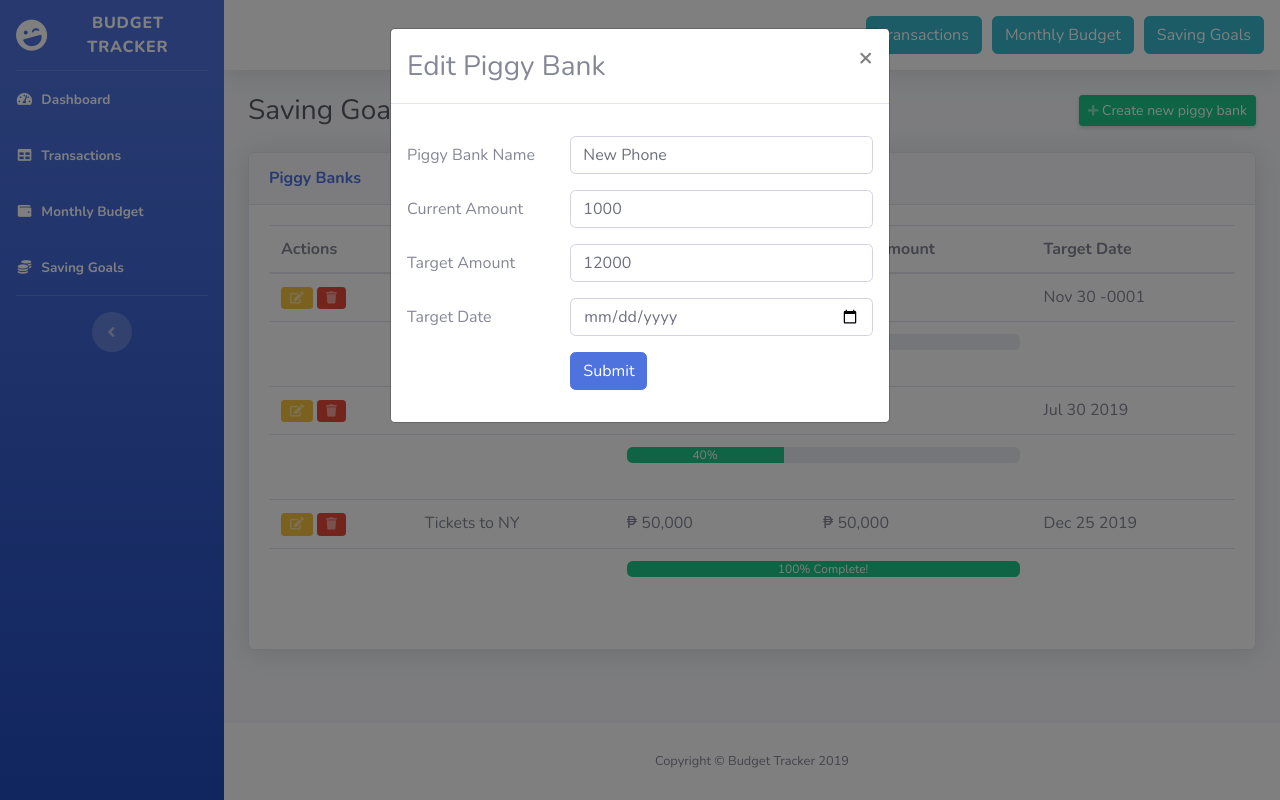
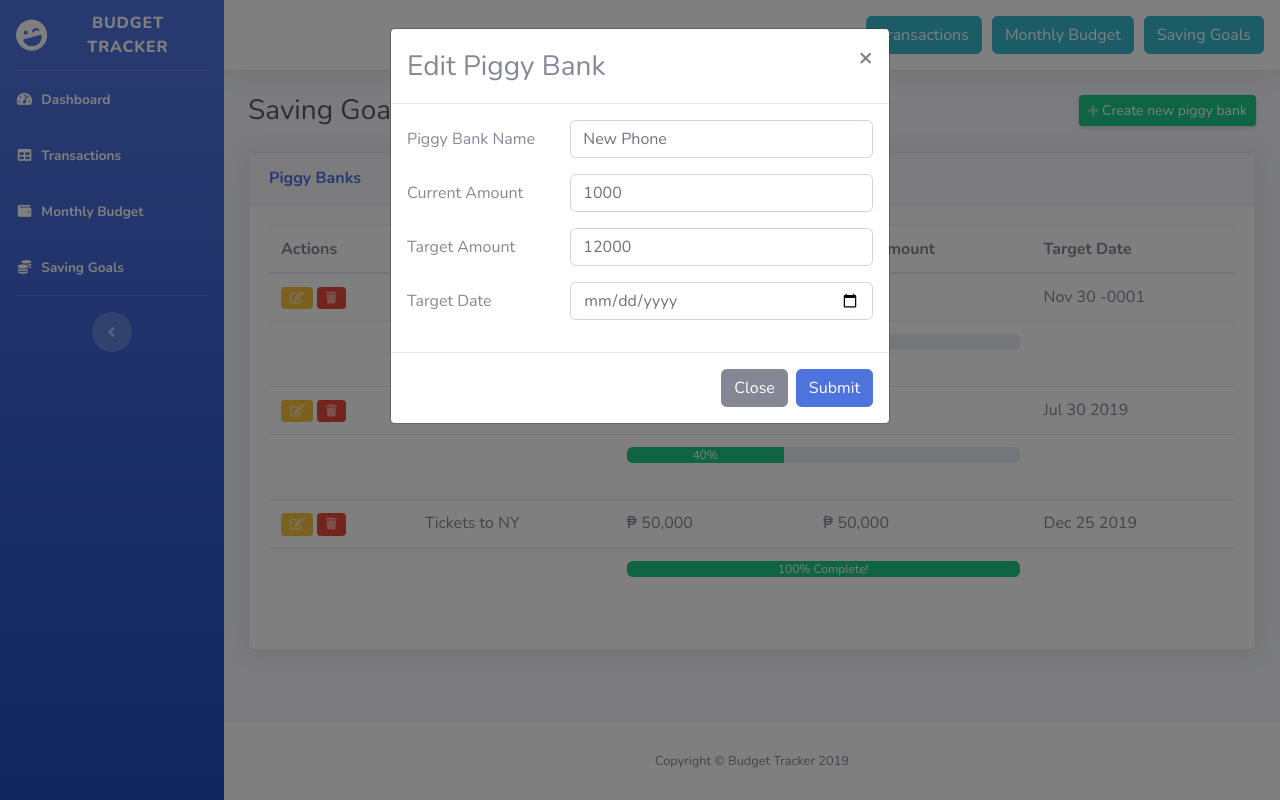
Before and after one commit to 201610030/WebbAppProject, a PHP site: page /SavingGoals.php in a window 1280 px wide, after a click that opens the changed part. Run offline with PHP 8.4, Linux system fonts and the light colour scheme; data comes from the database, SQL or seed files in the repository.

Commit message:
Update SavingGoals.php

```diff
--- a/SavingGoals.php
+++ b/SavingGoals.php
@@ -109,9 +109,10 @@ require 'dbconnection.php';
                                     <div class="modal-header">
                                         <h3 class="modal-title">Edit Piggy Bank</h3>
                                         <button type="button" class="close" data-dismiss="modal">&times;</button>
-                                    </div>
+                                    </div
+                                    <form action="SavingsEdit.php?id=<?= $id ?>" method="POST">
                                         <div class="modal-body">
-                                        <form action="SavingsEdit.php?id=<?= $id ?>" method="POST">
+
                                             <div class="form-group row">
                                                 <label class="col-4 col-form-label" for="savings_desc">Piggy Bank Name</label>
                                                 <div class="col-8">
@@ -152,13 +153,13 @@ require 'dbconnection.php';
 
                                                 </div>
                                             </div>
-                                            <div class="form-group row">
-                                                <div class="offset-4 col-8">
+                                        </div>
+                                        <div class="modal-footer">
+                                            <button type="button" class="btn btn-secondary" data-dismiss="modal">Close</button>
                                             <button name="submit" type="submit" class="btn btn-primary">Submit</button>
                                         </div>
-                                            </div>
                                     </form>
-                                    </div>
+
                                 </div>
                             </div>
                         </div>
@@ -185,8 +186,9 @@ require 'dbconnection.php';
                 <h3 class="modal-title">Create New Piggy Bank</h3>
                 <button type="button" class="close" data-dismiss="modal">&times;</button>
             </div>
+            <form action="SavingsInsert.php" method="POST">
                 <div class="modal-body">
-                <form action="SavingsInsert.php" method="POST">
+
                     <div class="form-group row">
                         <label class="col-4 col-form-label" for="savings_desc">Piggy Bank Name *</label>
                         <div class="col-8">
@@ -215,14 +217,15 @@ require 'dbconnection.php';
                                    class="form-control">
                         </div>
                     </div>
-                    <div class="form-group row">
-                        <div class="offset-4 col-8">
+
+
+                    <small class="float-right">* required</small>
+
+                </div>
+            </form>
+            <div class="modal-footer">
+                <button type="button" class="btn btn-secondary" data-dismiss="modal">Close</button>
                 <button name="submit" type="submit" class="btn btn-primary">Submit</button>
-                        </div>
-                    </div>
-                    <hr>
-                    <span>* required</span>
-                </form>
             </div>
         </div>
     </div>
```
Lines whose indentation alone changed are shown as unchanged.
